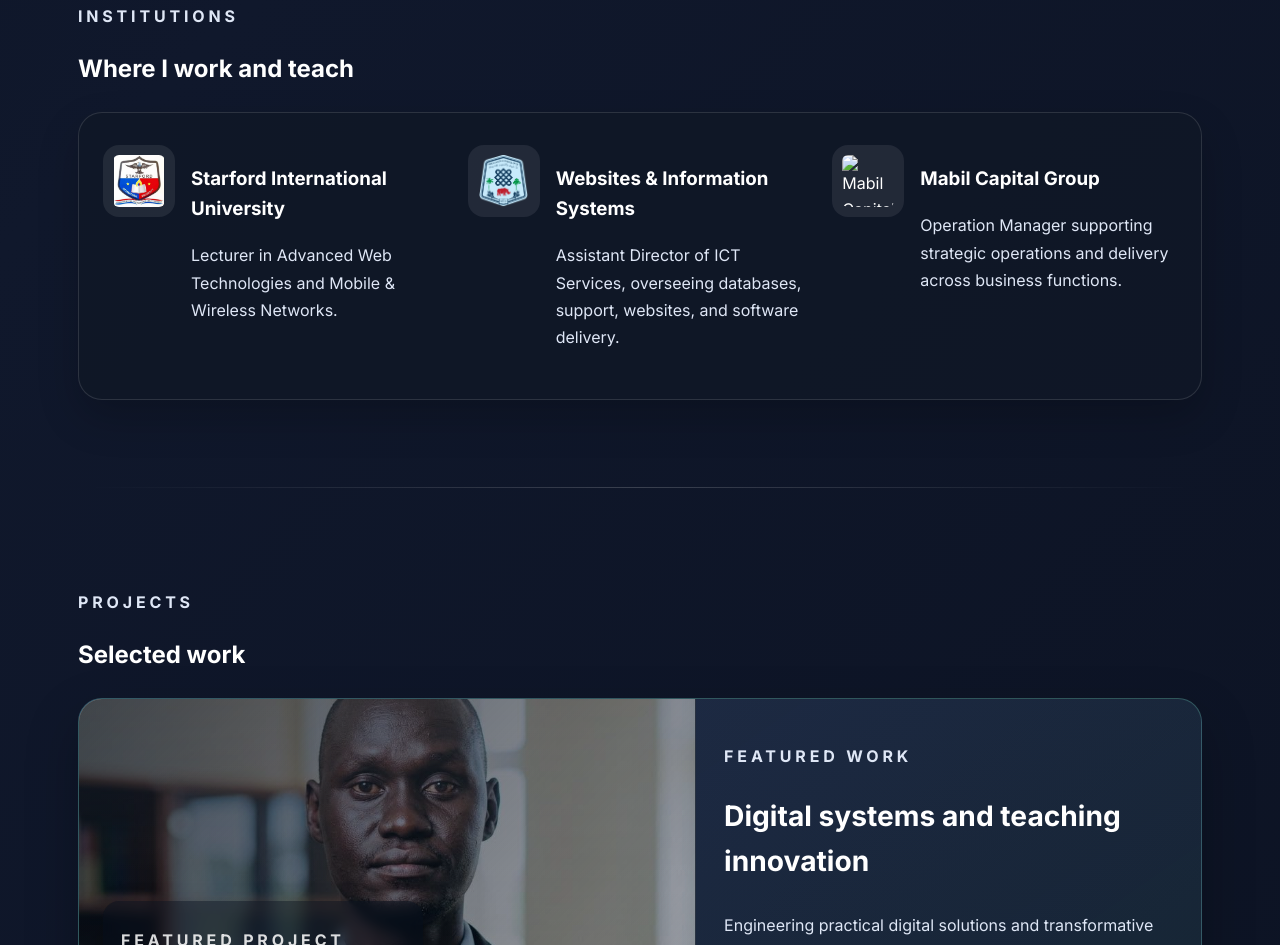
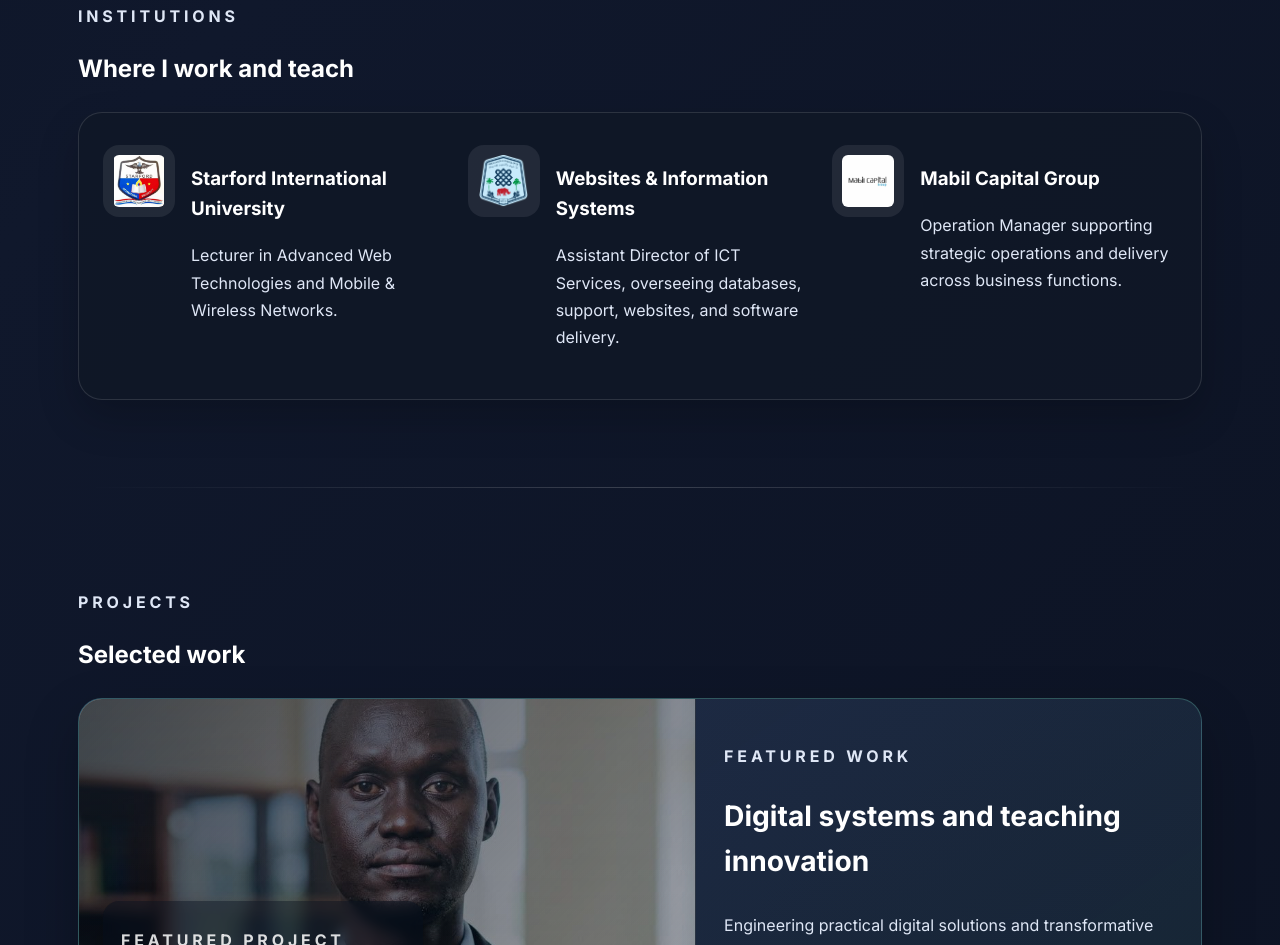
Before and after one commit to jDokish/dokmakur, a website: page index.html in a window 1280 px wide. Shown: the part 2346-3291 px from the top of the page. Drawn offline with Linux system fonts and the light colour scheme; files whose address does not match are found by name.

Commit message:
Fix HTML formatting and structure

```diff
--- a/index.html
+++ b/index.html
@@ -146,7 +146,7 @@
                 </div>
               </div>
               <div class="institution-card">
-                <img src="images/Mabil Capital Group.jpeg" alt="Mabil Capital Group logo" class="institution-logo" />
+                <img src="Mabil Capital Group.jpeg" alt="Mabil Capital Group logo" class="institution-logo" />
                 <div>
                   <h3>Mabil Capital Group</h3>
                   <p>Operation Manager supporting strategic operations and delivery across business functions.</p>
```
